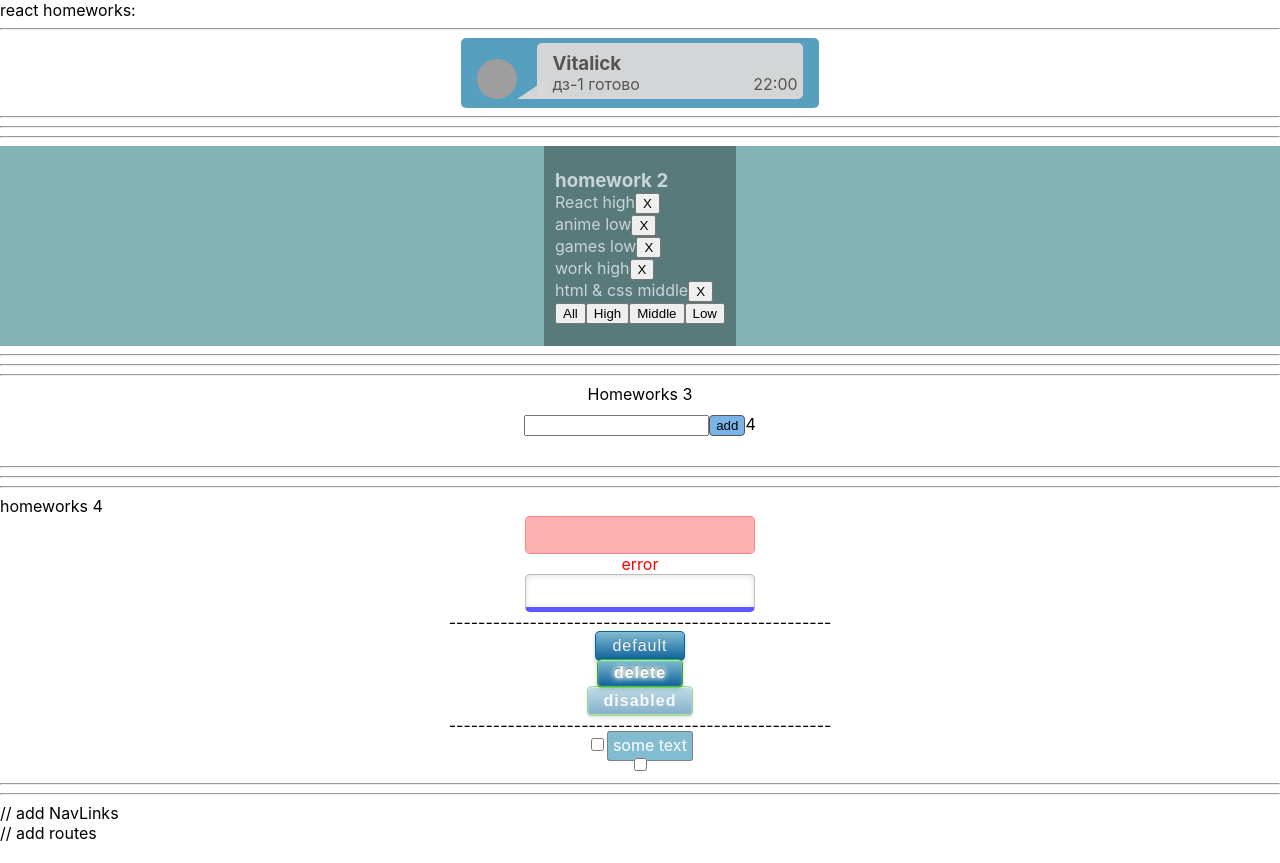
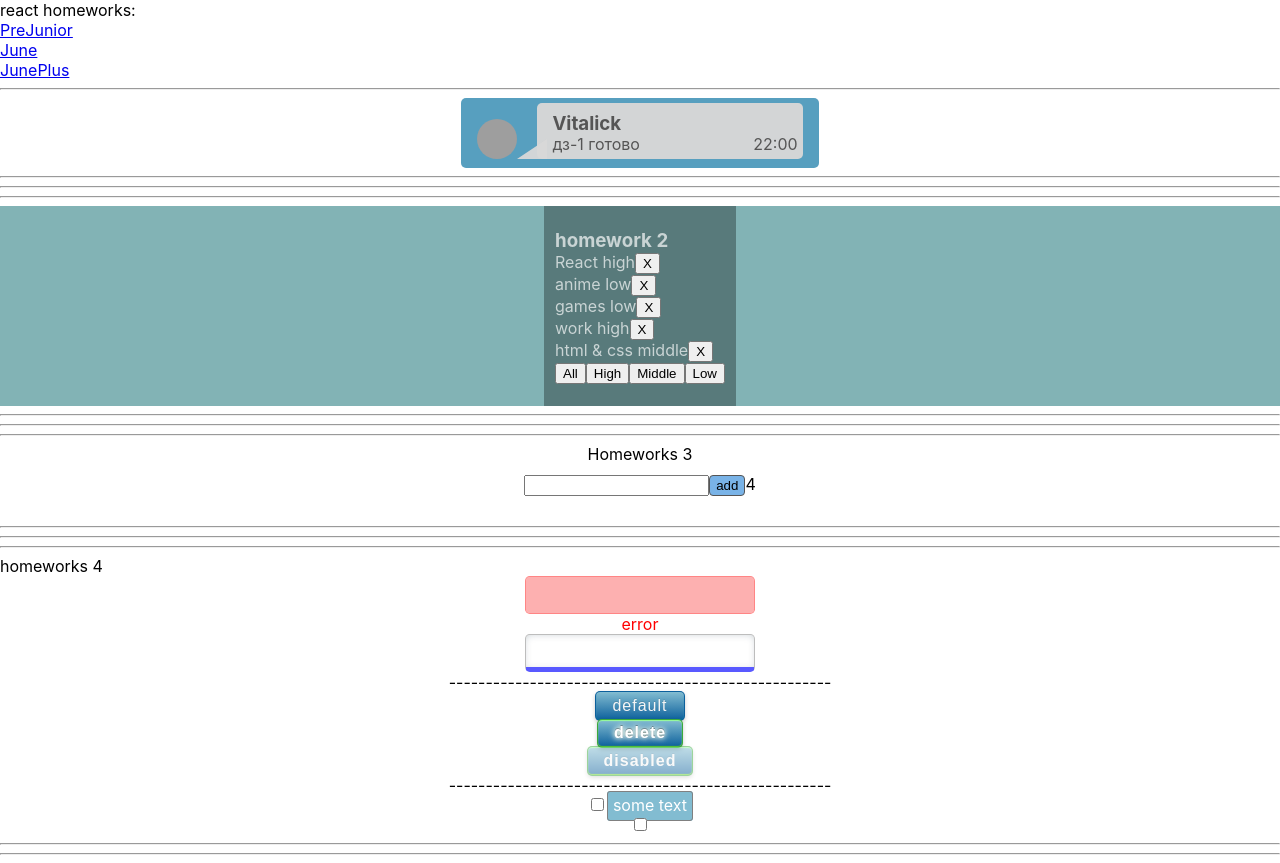
Before and after one commit to VitalickWeb/tasks-by-ignat, a React (Create React App) app: page /#/pre-junior in a window 1280 px wide. Built offline with nearby package versions, Linux system fonts and the light colour scheme; grey boxes are pictures that could not be loaded.

Commit message:
add router and naveLink

```diff
--- a/package.json
+++ b/package.json
@@ -11,10 +11,12 @@
     "@types/node": "^16.7.13",
     "@types/react": "^18.0.0",
     "@types/react-dom": "^18.0.0",
+    "@types/react-router-dom": "^5.3.3",
     "@types/uuid": "^8.3.4",
     "gh-pages": "^4.0.0",
     "react": "^18.1.0",
     "react-dom": "^18.1.0",
+    "react-router-dom": "^6.4.3",
     "react-scripts": "5.0.1",
     "typescript": "^4.4.2",
     "uuid": "^8.3.2",
--- a/src/p1-main/m1-ui/u1-app/App.tsx
+++ b/src/p1-main/m1-ui/u1-app/App.tsx
@@ -6,14 +6,15 @@ import HW3 from '../../../p2-homeworks/h3/HW3'
 import HW4 from "../../../p2-homeworks/h4/HW4";
 import HW5 from "../../../p2-homeworks/h5-rrd-v6/HW5";
 
+
 function App() {
     return (
         <div className={s.App}>
             <div>react homeworks:</div>
-            <HW1/>
-            <HW2/>
-            <HW3/>
-            <HW4/>
+            {/*<HW1/>*/}
+            {/*<HW2/>*/}
+            {/*<HW3/>*/}
+            {/*<HW4/>*/}
             <HW5/>
         </div>
     )
--- a/src/p2-homeworks/h4/common/c1-SuperInputText/SuperInputText.module.css
+++ b/src/p2-homeworks/h4/common/c1-SuperInputText/SuperInputText.module.css
@@ -1,7 +1,3 @@
-{
-    margin-bottom: 19px
-;
-}
 
 .superInput {
     display: block;
--- a/src/p2-homeworks/h4/common/c1-SuperInputText/SuperInputText.tsx
+++ b/src/p2-homeworks/h4/common/c1-SuperInputText/SuperInputText.tsx
@@ -27,7 +27,6 @@ const SuperInputText: React.FC<SuperInputTextPropsType> = (
     const onChangeCallback = (e: ChangeEvent<HTMLInputElement>) => {
         onChange // если есть пропс onChange
         && onChange(e) // то передать ему е (поскольку onChange не обязателен)
-
         onChangeText && onChangeText(e.currentTarget.value)
     }
     const onKeyPressCallback = (e: KeyboardEvent<HTMLInputElement>) => {
@@ -39,7 +38,7 @@ const SuperInputText: React.FC<SuperInputTextPropsType> = (
     }
 
     const finalSpanClassName = `${s.error} ${spanClassName ? spanClassName : ''}`
-    const finalInputClassName = `${error ? s.errorInput : s.superInput} ${className}` // need to fix with (?:) and s.superInput
+    const finalInputClassName = `${!error ? s.superInput : s.errorInput} ${className}` // need to fix with (?:) and s.superInput
 
     return (
         <>
--- a/src/p2-homeworks/h5-rrd-v6/Header.tsx
+++ b/src/p2-homeworks/h5-rrd-v6/Header.tsx
@@ -1,10 +1,19 @@
 import React from 'react'
+import {NavLink} from "react-router-dom";
 
 function Header() {
     return (
         <div>
-            // add NavLinks
-
+            {/*// add NavLinks*/}
+            <div>
+                <NavLink to="/pre-junior">PreJunior</NavLink>
+            </div>
+            <div>
+                <NavLink to="/june">June</NavLink>
+            </div>
+            <div>
+                <NavLink to="/june-plus">JunePlus</NavLink>
+            </div>
         </div>
     )
 }
--- a/src/p2-homeworks/h5-rrd-v6/Pages.tsx
+++ b/src/p2-homeworks/h5-rrd-v6/Pages.tsx
@@ -1,26 +1,35 @@
 import React from 'react'
+import {Navigate, Route, Routes} from "react-router-dom";
+import PreJunior from "./pages/PreJunior";
+import June from "./pages/June";
+import JunePlus from "./pages/JunePlus";
+import Error404 from "./pages/Error404";
 
 export const PATH = {
     PRE_JUNIOR: '/pre-junior',
+    JUNE: '/june',
+    JUNE_PLUS: '/june-plus',
+    ERROR: '/404',
     // add paths
 }
 
 function Pages() {
     return (
         <div>
-            {/*Routes выбирает первый подходящий роут*/}
-            {/*<Routes>*/}
+            {/*Switch выбирает первый подходящий роут*/}
+            <Routes>
+                {/*в начале мы попадаем на страницу '/' и переходим сразу на страницу PRE_JUNIOR*/}
+                {/*exact нужен чтоб указать полное совподение (что после '/' ничего не будет)*/}
+                <Route path={'/'} element={<Navigate to={PATH.PRE_JUNIOR}/>}/>
+                <Route path={PATH.PRE_JUNIOR} element={<PreJunior/>}/>
+                <Route path={PATH.JUNE} element={<June/>}/>
+                <Route path={PATH.JUNE_PLUS} element={<JunePlus/>}/>
+                {/*// add routes*/}
 
-                {/*в начале мы попадаем на страницу '/' и переходим сразу на страницу PRE_JUNIOR*/}
-                {/*<Route path={'/'} element={<Navigate to={PATH.PRE_JUNIOR}/>}/>*/}
-
-                {/*<Route path={PATH.PRE_JUNIOR} element={<PreJunior/>}/>*/}
-                // add routes
-
-                {/*он отрисуется если пользователь захочет попасть на несуществующую страницу*/}
-                {/*<Route path={'/*'} element={<Error404/>}/>*/}
-
-            {/*</Routes>*/}
+                {/*у этого роута нет пути, он отрисуется если пользователь захочет попасть на несуществующую страницу*/}
+                <Route path={PATH.ERROR} element={<Error404/>}/>
+                <Route path={'/*'} element={<Navigate to={PATH.ERROR}/>}/>
+            </Routes>
         </div>
     )
 }
--- /dev/null
+++ b/src/p2-homeworks/h5-rrd-v6/pages/June.tsx
@@ -0,0 +1,11 @@
+import React from 'react';
+
+const June = () => {
+    return (
+        <div>
+            June
+        </div>
+    );
+};
+
+export default June;
--- /dev/null
+++ b/src/p2-homeworks/h5-rrd-v6/pages/JunePlus.tsx
@@ -0,0 +1,11 @@
+import React from 'react';
+
+const JunePlus = () => {
+    return (
+        <div>
+            JunePlus
+        </div>
+    );
+};
+
+export default JunePlus;
```
Also changed, not shown: src/p2-homeworks/h5-rrd-v6/HW5.tsx (+7 -5 lines), src/p2-homeworks/h5/HW5.tsx (+5 -3 lines), src/p2-homeworks/h5/Header.tsx (+11 -2 lines), src/p2-homeworks/h5/Routes.tsx (+10 -4 lines), 1 other file (tests, documents, lock files or other folders).
